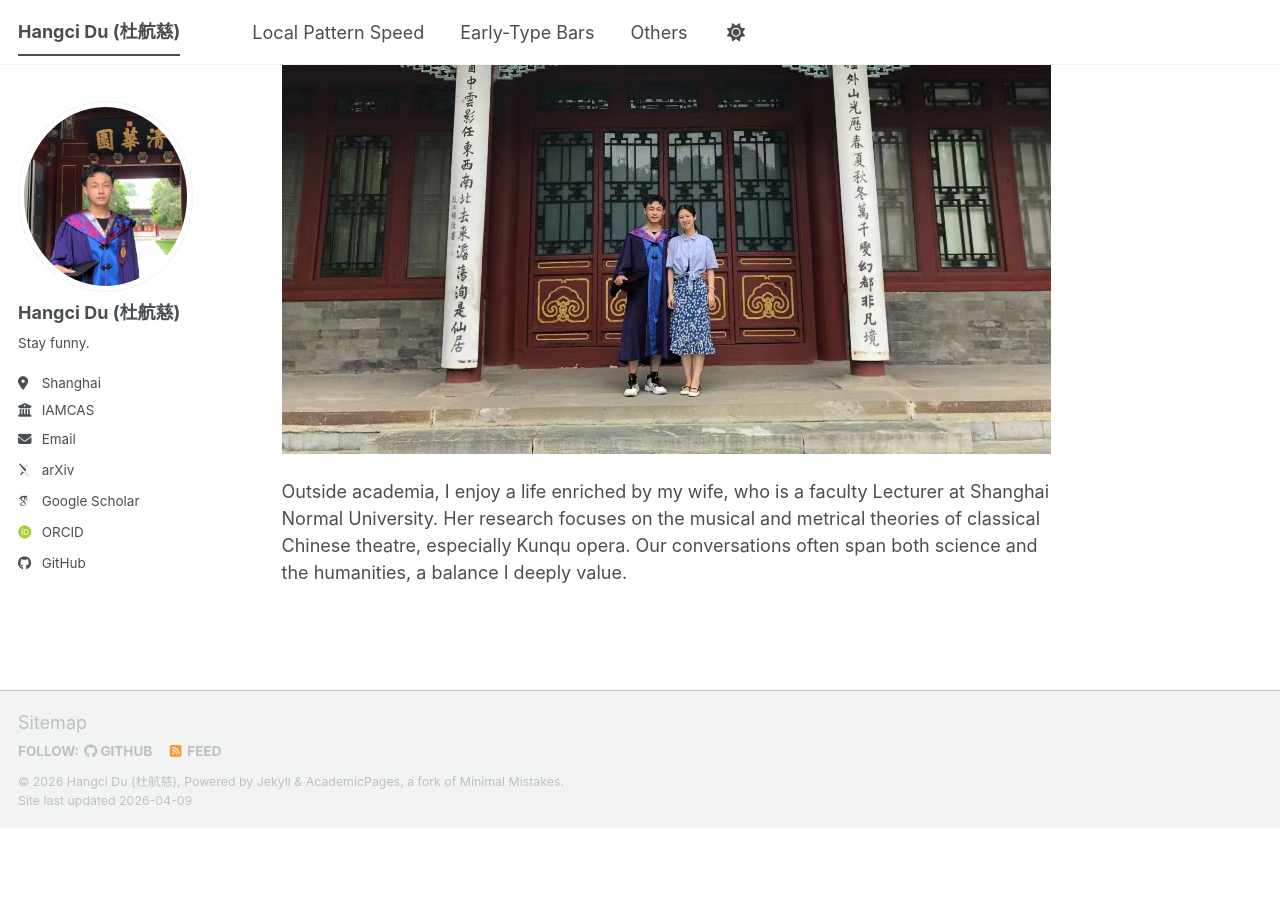
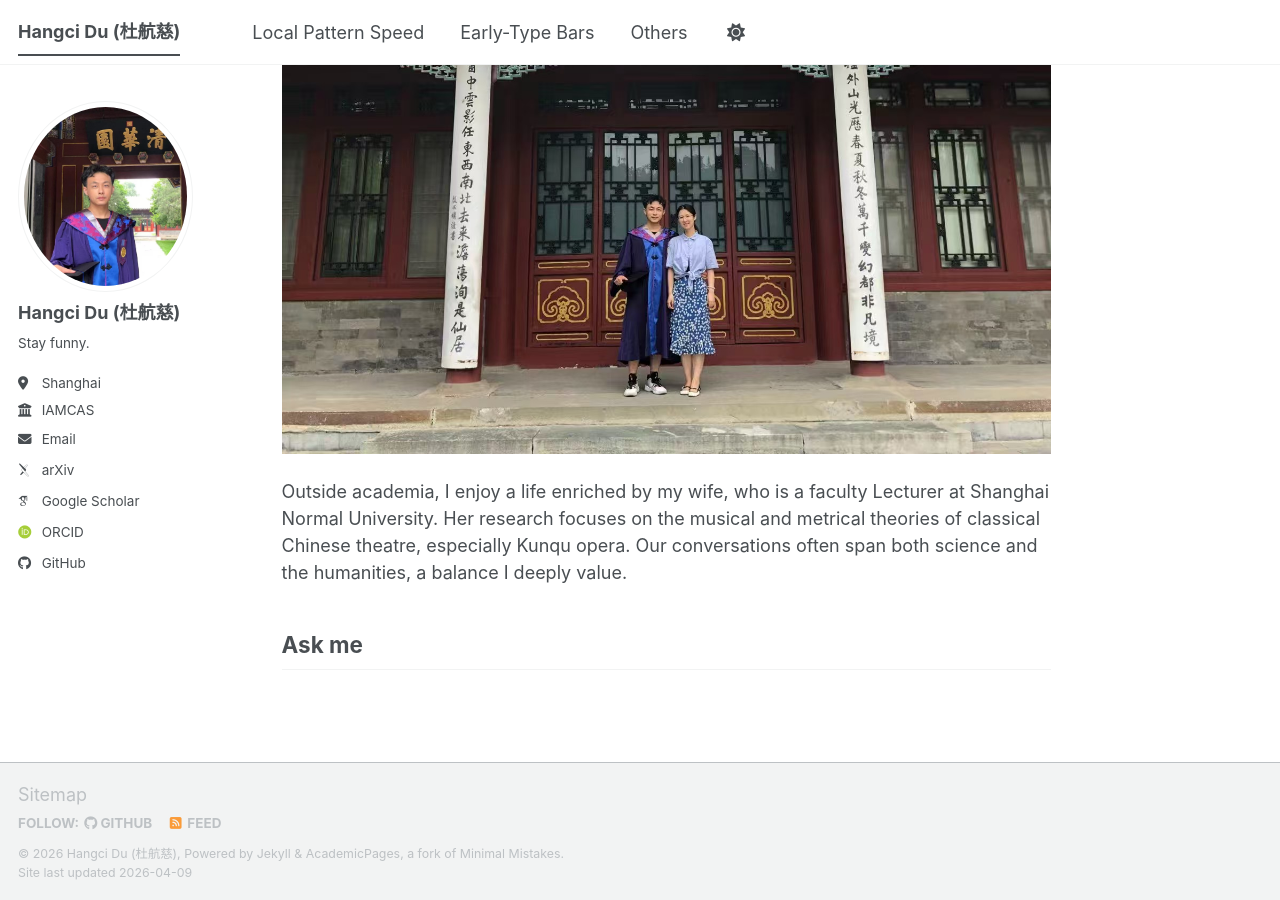
Before and after one commit to hangcidu/hangcidu.github.io, a Jekyll site: the page built from _pages/about.md, in a window 1280 px wide and 900 px high, scrolled down 1724 px. Built offline with Jekyll 4.4.1, drawn with Linux system fonts in a browser that asks for light colours; some web fonts are replaced; a script bundle is joined from its source files by our own code; library files that are not in the unit come from our copies; comment, search, counter and statistics services are not loaded; before the commit the page ends 2552 px from its top, so only the background shows below that.

Commit message:
Update about.md

```diff
--- a/_pages/about.md
+++ b/_pages/about.md
@@ -47,3 +47,5 @@ Through collaborations and academic exchanges, I have had the opportunity to eng
 ![](/images/wife.jpg)
 
 Outside academia, I enjoy a life enriched by my wife, who is a faculty Lecturer at Shanghai Normal University. Her research focuses on the musical and metrical theories of classical Chinese theatre, especially Kunqu opera. Our conversations often span both science and the humanities, a balance I deeply value.
+
+## Ask me
```
